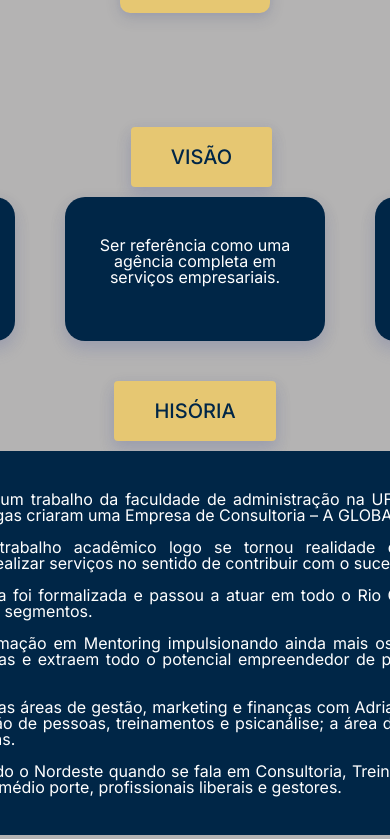
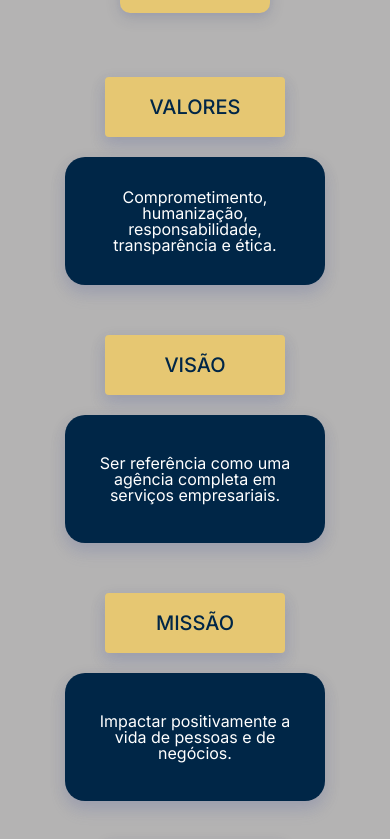
Before and after one commit to Lima404/Web-Global, a Vue app: page / in a window 390 px wide. Shown: the part 6740-7579 px from the top of the page. Built offline with nearby package versions, Linux system fonts and the light colour scheme.

Commit message:
responsivity about

```diff
--- a/src/components/views/MyAbout.vue
+++ b/src/components/views/MyAbout.vue
@@ -3,28 +3,33 @@
         <div class="container about">
             <div class="base">
                 <div class="buttons">
-                    <p class="but">VALORES</p>
-                    <p class="but">VISÃO</p>
-                    <p class="but">MISSÃO</p>
-                </div>
                     <div class="box">
                         <div class="linha">
-                        <p class="text">Comprometimento, humanização, responsabilidade, transparência e ética.</p>
+                            <div class="card">
+                                <p class="but">VALORES</p>
+                                <p class="text1">Comprometimento, humanização, responsabilidade, transparência e ética.</p>
+                            </div>
+                            <div class="card">
+                                <p class="but">VISÃO</p>
                                 <p class="text">Ser referência como uma agência completa em serviços empresariais.</p>
+                            </div>
+                            <div class="card">
+                                <p class="but">MISSÃO</p>
                                 <p class="text">Impactar positivamente a vida de pessoas e de negócios.</p>
+                            </div>
                         </div>
                         <p class="but">HISÓRIA</p>
                         <div class="hist">
                             <div>
-                            <p class="boxh">A Global surgiu a partir de um trabalho da faculdade de administração na UFRN, quando a CEO Adriana Souza juntamente com colegas criaram uma Empresa de Consultoria – A GLOBAL.<br><br>
+                                <p class="boxh">A Global surgiu a partir de um trabalho da faculdade de administração na UFRN, quando a CEO Adriana Souza juntamente com colegas criaram uma Empresa de Consultoria – A GLOBAL.
 
-                                O que surgiu como um trabalho acadêmico logo se tornou realidade quando a então aluna de administração, começou a realizar serviços no sentido de contribuir com o sucesso de pessoas e negócios.<br><br>
+                                    O que surgiu como um trabalho acadêmico logo se tornou realidade quando a então aluna de administração, começou a realizar serviços no sentido de contribuir com o sucesso de pessoas e negócios.
 
-                                Logo em seguida a empresa foi formalizada e passou a atuar em todo o Rio Grande do Norte atendendo empresas dos mais diversos segmentos.<br><br>
+                                    Logo em seguida a empresa foi formalizada e passou a atuar em todo o Rio Grande do Norte atendendo empresas dos mais diversos segmentos.
 
-                                Em 2019, Adriana fez a formação em Mentoring impulsionando ainda mais os resultados dos clientes ao utilizar ferramentas modernas e extraem todo o potencial empreendedor de pessoas dedicadas aos seus negócios.<br><br>
+                                    Em 2019, Adriana fez a formação em Mentoring impulsionando ainda mais os resultados dos clientes ao utilizar ferramentas modernas e extraem todo o potencial empreendedor de pessoas dedicadas aos seus negócios.
 
-                                Hoje a Global é formada pelas áreas de gestão, marketing e finanças com Adriana Souza à frente; Dayanna Soares com liderança, gestão de pessoas, treinamentos e psicanálise;  a área de marketing digital e design gráfico com Kelciano Douglas.<br><br>
+                                    Hoje a Global é formada pelas áreas de gestão, marketing e finanças com Adriana Souza à frente; Dayanna Soares com liderança, gestão de pessoas, treinamentos e psicanálise;  a área de marketing digital e design gráfico com Kelciano Douglas.
 
                                     A Global é referência em todo o Nordeste quando se fala em Consultoria, Treinamentos, Gestão e Mentoria para empresas de pequeno/médio porte, profissionais liberais e gestores.
                                 </p>
@@ -33,7 +38,7 @@
                         </div>
                     </div>
             </div>
-
+        </div>
             <div class="nichos">
                 <h2 id="cliente">NOSSOS CLIENTES</h2>
             </div>
@@ -49,7 +54,15 @@ export default {
 
     .about-container{
         background-color: #b4b3b3;
-        padding: 150px 70px 0px;
+        padding: 100px 70px 0px;
+    }
+
+    .card{
+        display: flex;
+        flex-direction: column;
+        justify-content: center;
+        align-items: center;
+        gap: 20px;
     }
 
     h2{
@@ -108,11 +121,18 @@ export default {
     }
 
     .but{
+        justify-content: center;
+        align-items: center;
+        display: flex;
+
+
         background: #E6C772;
         color: #002647;
         box-shadow: 0px 10px 15px rgba(136, 144, 194, 0.2), 0px 5px 15px rgba(37, 44, 97, 0.15);
         border-radius: 4px;
         padding: 20px 40px;
+        width: 100px;
+
 
         font-family: 'inter';
         font-style: bold;
@@ -140,6 +160,15 @@ export default {
         width: 200px;
     }
 
+    .text1  {
+        background: #002647;
+        border-radius: 20px;
+        box-shadow: 0px 10px 15px rgba(136, 144, 194, 0.2), 0px 5px 15px rgba(37, 44, 97, 0.15);
+        text-align: center;
+        padding: 32px 30px;
+        width: 200px;
+    }
+
     .boxh{
         display: flex;
         flex-direction: column;
@@ -147,6 +176,7 @@ export default {
         border-radius: 20px;
         text-align: justify;
         margin-top: 10px;
+        line-height: 20px;
         padding: 40px 30px;
         width: 820px;
         gap: 50px;
@@ -180,6 +210,18 @@ export default {
         padding-bottom: 40px;
     }
 
+    @media(max-width:910px){
+
+        .linha{
+            display: flex;
+            flex-direction: column;
+        }
+
+        .boxh{
+            max-width: 500px;
+        }
+    }
+
 
 
 
```
Lines whose indentation alone changed are shown as unchanged.
